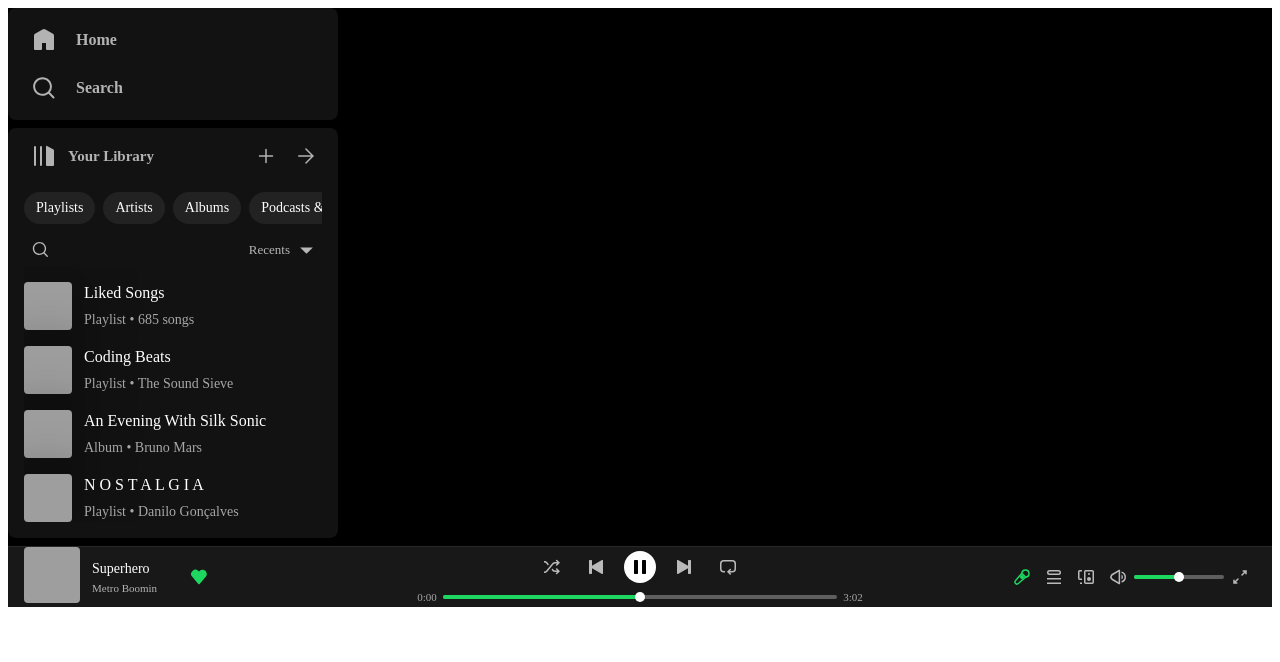
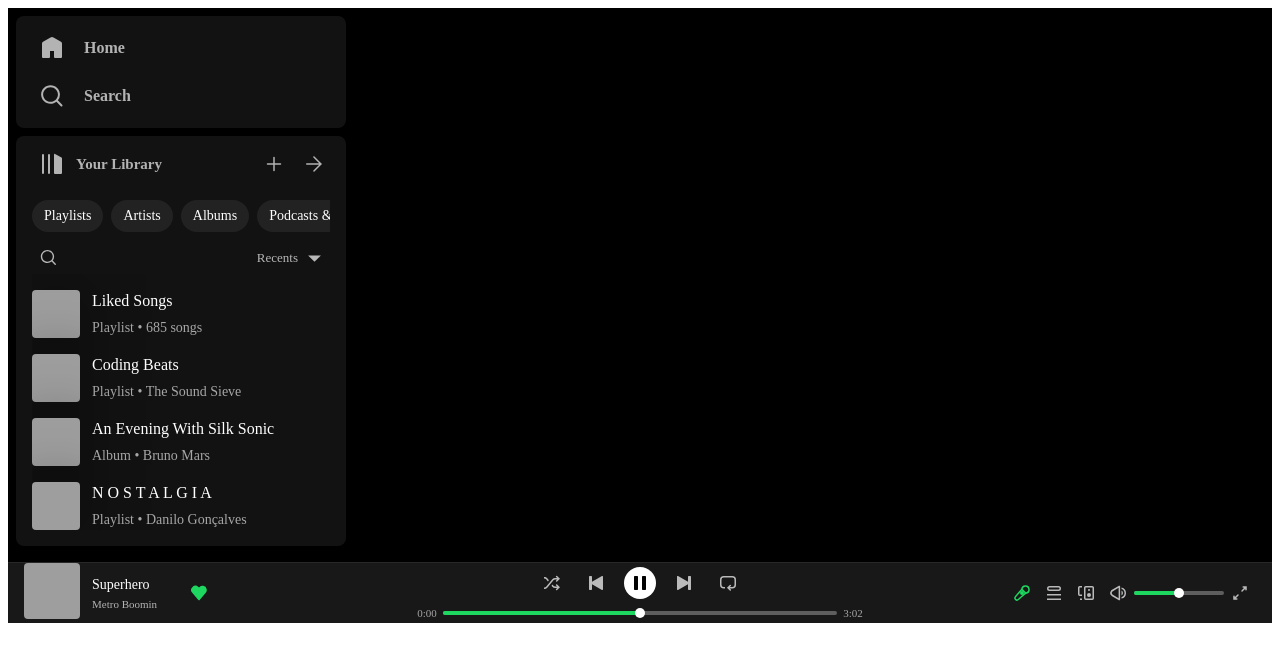
Before and after one commit to GoncalvesDanilo/spotify-clone, a React (Create React App) app: page / in a window 1280 px wide. Shown: the top 662 px of the page. Built offline with nearby package versions, Linux system fonts and the light colour scheme; grey boxes are pictures that could not be loaded; the HTML template or start-up script is replaced by a standard one.

Commit message:
💄 Update App styles

```diff
--- a/src/App.tsx
+++ b/src/App.tsx
@@ -6,7 +6,9 @@
 function App() {
   return (
     <div className={styles.app}>
-      <SideBar />
+      <div className={styles.pages}>
+        <SideBar />
+      </div>
       <Footer />
     </div>
   );
--- a/src/styles/App.module.css
+++ b/src/styles/App.module.css
@@ -2,3 +2,9 @@
   height: 100%;
   background-color: black;
 }
+
+.app .pages {
+  padding: 8px;
+  height: 100%;
+  max-height: var(--pages-height);
+}
--- a/src/styles/index.css
+++ b/src/styles/index.css
@@ -6,7 +6,7 @@
 
 :root {
   --footer-height: 90px;
-  --side-bar-height: calc(100% - var(--footer-height) - 1px);
+  --pages-height: calc(100% - var(--footer-height) - 17px);
 }
 
 html,
```
